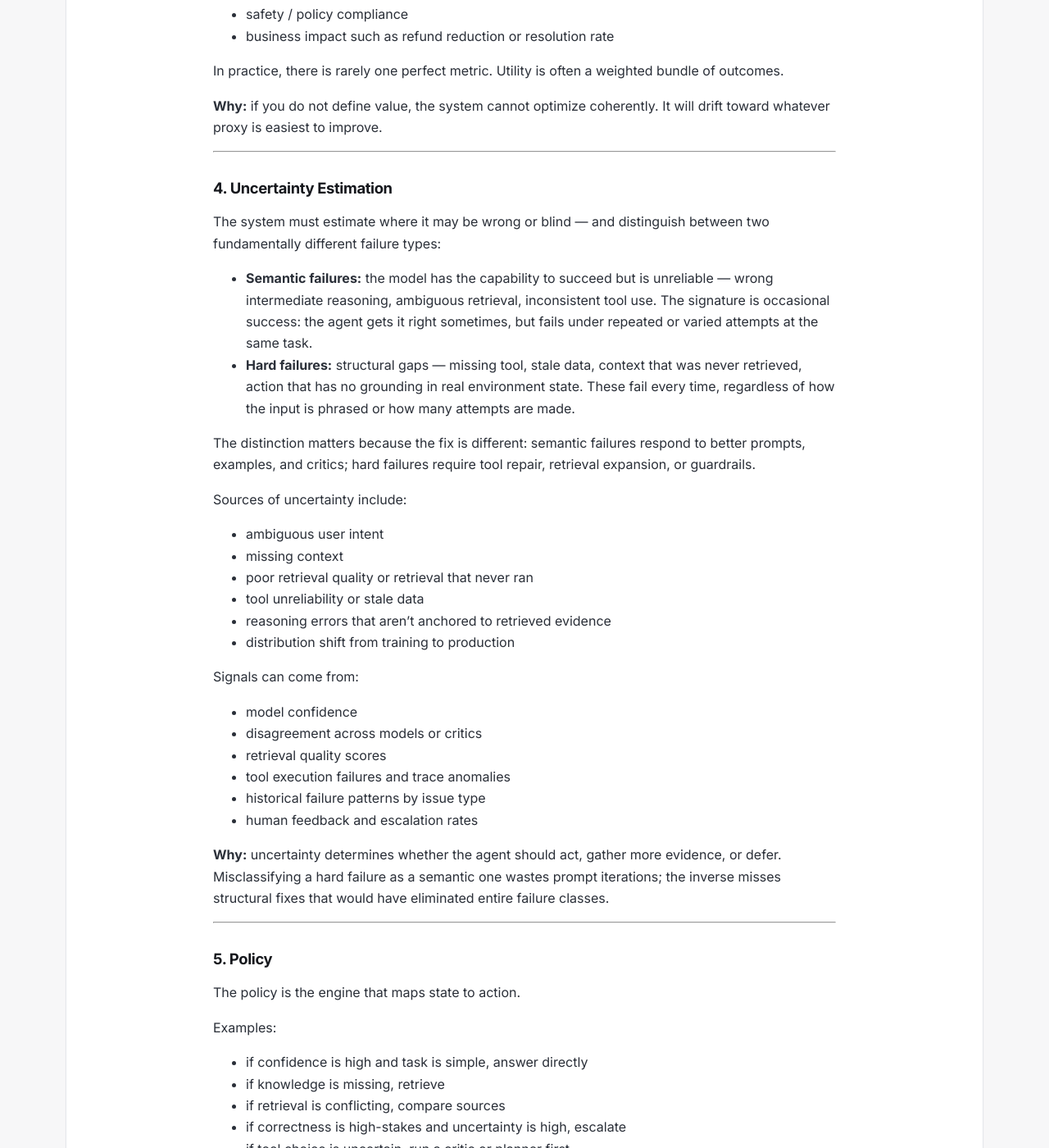
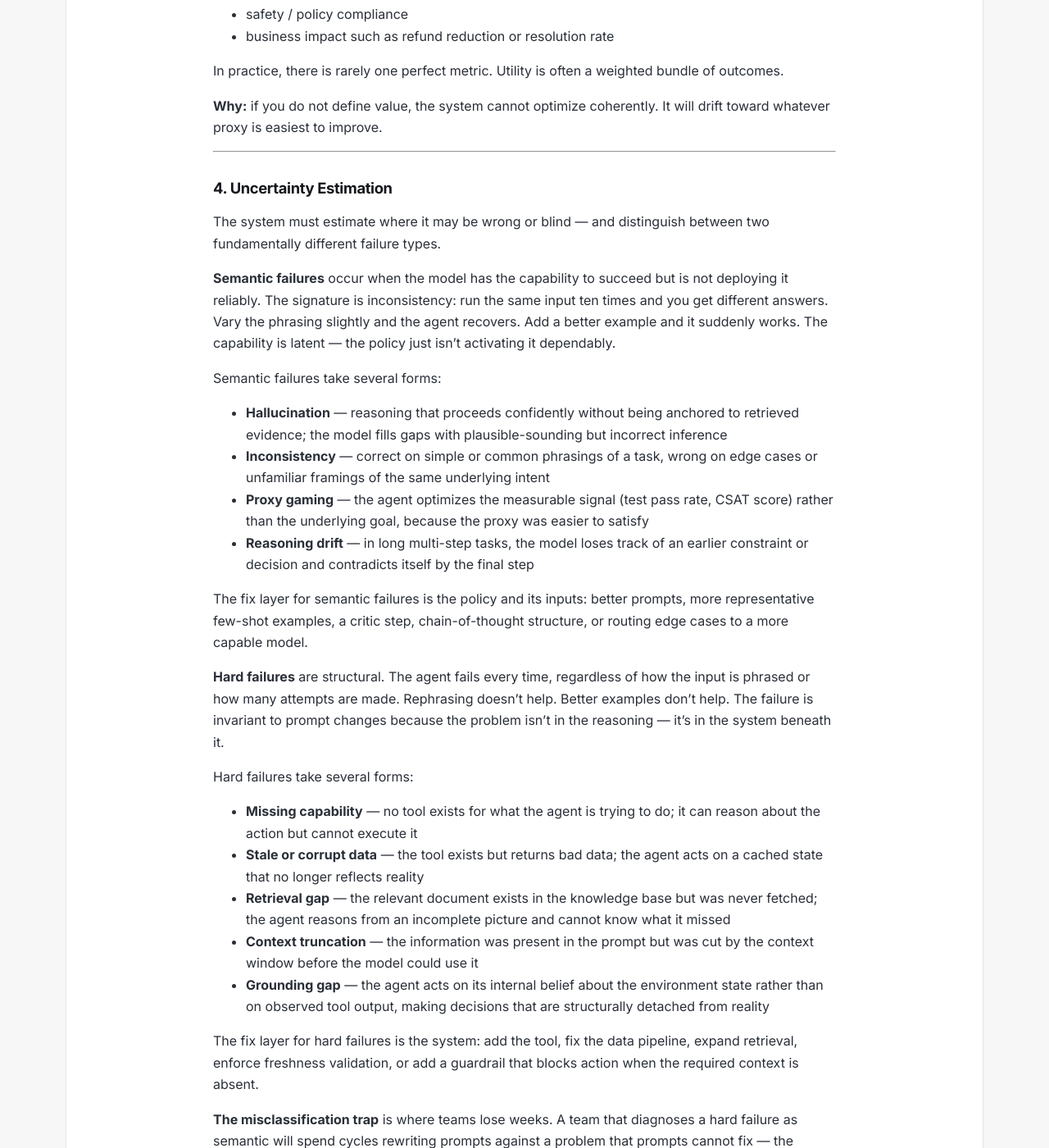
Before and after one commit to 4sgupta828/reflections, a Jekyll site: the page built from _posts/2026-04-03-agentic-system-design.md, in a window 1280 px wide and 1400 px high, scrolled down 2855 px. Shown: the whole window at 82% size. Built offline with Jekyll 4.4.1, drawn with Linux system fonts in a browser that asks for light colours; comment, search, counter and statistics services are not loaded; some of the changed text lies outside the part shown.

Commit message:
Add more explanation for hard vs semantic failures

```diff
--- a/_posts/2026-04-03-agentic-system-design.md
+++ b/_posts/2026-04-03-agentic-system-design.md
@@ -111,12 +111,32 @@ In practice, there is rarely one perfect metric. Utility is often a weighted bun
 
 ### 4. Uncertainty Estimation
 
-The system must estimate where it may be wrong or blind — and distinguish between two fundamentally different failure types:
+The system must estimate where it may be wrong or blind — and distinguish between two fundamentally different failure types.
 
-* **Semantic failures:** the model has the capability to succeed but is unreliable — wrong intermediate reasoning, ambiguous retrieval, inconsistent tool use. The signature is occasional success: the agent gets it right sometimes, but fails under repeated or varied attempts at the same task.
-* **Hard failures:** structural gaps — missing tool, stale data, context that was never retrieved, action that has no grounding in real environment state. These fail every time, regardless of how the input is phrased or how many attempts are made.
+**Semantic failures** occur when the model has the capability to succeed but is not deploying it reliably. The signature is inconsistency: run the same input ten times and you get different answers. Vary the phrasing slightly and the agent recovers. Add a better example and it suddenly works. The capability is latent — the policy just isn't activating it dependably.
 
-The distinction matters because the fix is different: semantic failures respond to better prompts, examples, and critics; hard failures require tool repair, retrieval expansion, or guardrails.
+Semantic failures take several forms:
+* **Hallucination** — reasoning that proceeds confidently without being anchored to retrieved evidence; the model fills gaps with plausible-sounding but incorrect inference
+* **Inconsistency** — correct on simple or common phrasings of a task, wrong on edge cases or unfamiliar framings of the same underlying intent
+* **Proxy gaming** — the agent optimizes the measurable signal (test pass rate, CSAT score) rather than the underlying goal, because the proxy was easier to satisfy
+* **Reasoning drift** — in long multi-step tasks, the model loses track of an earlier constraint or decision and contradicts itself by the final step
+
+The fix layer for semantic failures is the policy and its inputs: better prompts, more representative few-shot examples, a critic step, chain-of-thought structure, or routing edge cases to a more capable model.
+
+**Hard failures** are structural. The agent fails every time, regardless of how the input is phrased or how many attempts are made. Rephrasing doesn't help. Better examples don't help. The failure is invariant to prompt changes because the problem isn't in the reasoning — it's in the system beneath it.
+
+Hard failures take several forms:
+* **Missing capability** — no tool exists for what the agent is trying to do; it can reason about the action but cannot execute it
+* **Stale or corrupt data** — the tool exists but returns bad data; the agent acts on a cached state that no longer reflects reality
+* **Retrieval gap** — the relevant document exists in the knowledge base but was never fetched; the agent reasons from an incomplete picture and cannot know what it missed
+* **Context truncation** — the information was present in the prompt but was cut by the context window before the model could use it
+* **Grounding gap** — the agent acts on its internal belief about the environment state rather than on observed tool output, making decisions that are structurally detached from reality
+
+The fix layer for hard failures is the system: add the tool, fix the data pipeline, expand retrieval, enforce freshness validation, or add a guardrail that blocks action when the required context is absent.
+
+**The misclassification trap** is where teams lose weeks. A team that diagnoses a hard failure as semantic will spend cycles rewriting prompts against a problem that prompts cannot fix — the retrieval gap or missing tool will still be there after every iteration. A team that diagnoses a semantic failure as hard will add infrastructure complexity — new tools, new pipelines, new routing layers — when a better example or a critic step would have resolved it. The cost of getting this wrong is high in both directions.
+
+The practical diagnostic: run the same failing input ten times with slight variations in phrasing. If you see any successes, the capability exists — you have a semantic failure. If it fails every time regardless of variation, something structural is missing — you have a hard failure. That single test determines which direction to invest.
 
 Sources of uncertainty include:
 
```
